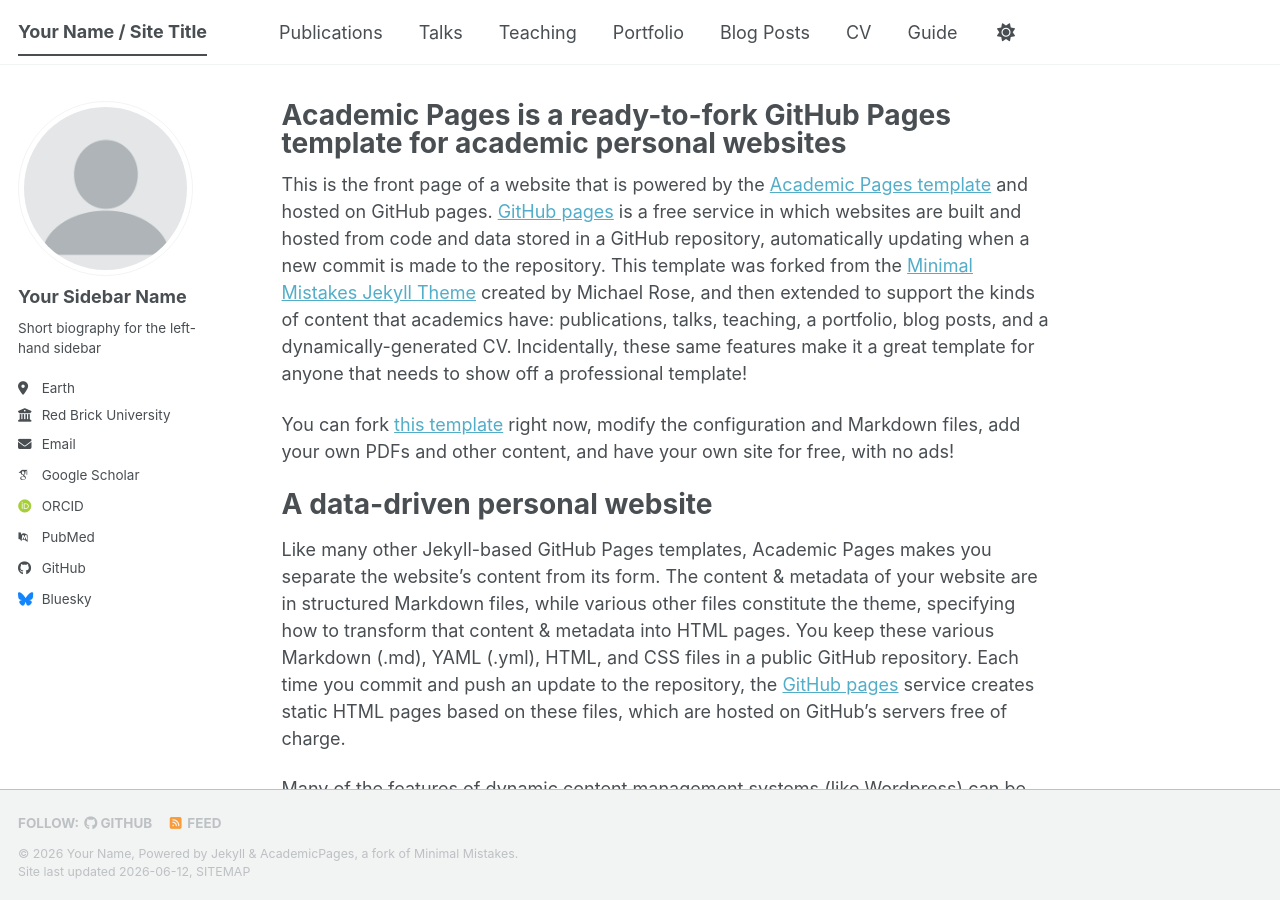
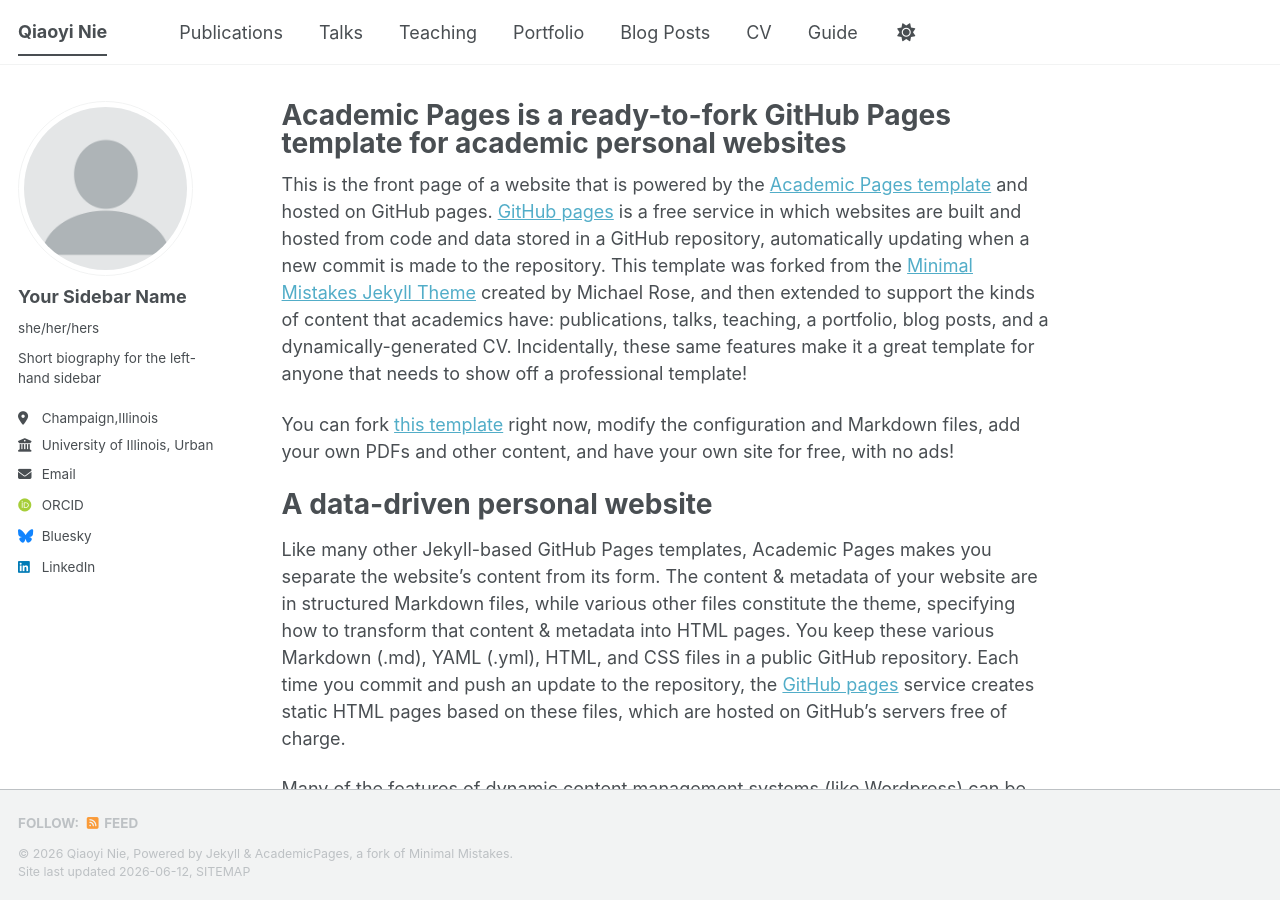
Before and after one commit to QiaoyiNie/qiaoyinie.github.io, a Jekyll site: the page built from _pages/about.md, in a window 1280 px wide and 900 px high. Built offline with Jekyll 4.4.1, drawn with Linux system fonts in a browser that asks for light colours; some web fonts are replaced; a script bundle is joined from its source files by our own code; library files that are not in the unit come from our copies.

Commit message:
Update personal information in _config.yml

```diff
--- a/_config.yml
+++ b/_config.yml
@@ -9,10 +9,10 @@
 # Basic Site Settings
 locale                   : "en-US"
 site_theme               : "default" # The available themes options are "default", "air", "sunrise", "mint", "dirt" and "contrast"
-title                    : "Your Name / Site Title"
+title                    : "Qiaoyi Nie"
 title_separator          : "-"
-name                     : &name "Your Name"
-description              : &description "Your Name's academic portfolio"   # Update this with a general description of your site, this is the default if not overridden by a page
+name                     : &name "Qiaoyi Nie"
+description              : &description "Qiaoyi Nie's academic portfolio"   # Update this with a general description of your site, this is the default if not overridden by a page
 url                      : https://academicpages.github.io # The base hostname & protocol for your site e.g. "https://[your GitHub username].github.io",
                                                            # or if you already have some other page hosted on Github then use "https://[your GitHub username].github.io/[Your Repo Name]"
 baseurl                  : "" # the subpath of your site, e.g. "/blog"
@@ -25,33 +25,25 @@ author:
   # Biographic information
   avatar           : "profile.png"
   name             : "Your Sidebar Name"
-  pronouns         : # example: "she/her"
+  pronouns         : "she/her/hers"
   bio              : "Short biography for the left-hand sidebar"
-  location         : "Earth"
-  employer         : "Red Brick University"
+  location         : "Champaign,Illinois"
+  employer         : "University of Illinois, Urbana-Champaign"
   uri              : # URL
-  email            : "none@example.org"
+  email            : "qiaoyin2@illinois.edu"
 
   # Academic websites
   academia         : # URL
-  arxiv            : # URL - Update with the correct link to your profile
-  googlescholar    : "https://scholar.google.com/citations?user=PS_CX0AAAAAJ"
-  inspire-hep      : # URL
-  impactstory      : # URL
-  orcid            : "https://orcid.org/yourorcidurl"
-  semantic         : # URL
-  ssrn             : # URL
-  pubmed           : "https://www.ncbi.nlm.nih.gov/pubmed/?term=john+snow"
+  orcid            : "https://orcid.org/0009-0001-8229-7711"
   researchgate     : # URL
-  scopus           : # URL
-  zotero           : # URL
+
 
 
   # Repositories and software development
   bitbucket        : # Username - Update with your username on the site
   codepen          : # Username
   dribbble         : # Username
-  github           : "academicpages"
+  github           : #"academicpages"
   kaggle           : # Username
   stackoverflow    : # User number or user number and name (i.e., use "1" or "1/jeff-atwood")
 
@@ -66,7 +58,7 @@ author:
   keybase          : # Username
   instagram        : # Username
   lastfm           : # Username
-  linkedin         : # Username
+  linkedin         : "https://www.linkedin.com/in/qiaoyi-nie-b8b3b31a0/"
   mastodon         : # URL
   medium           : # URL
   pinterest        : # Username
```
